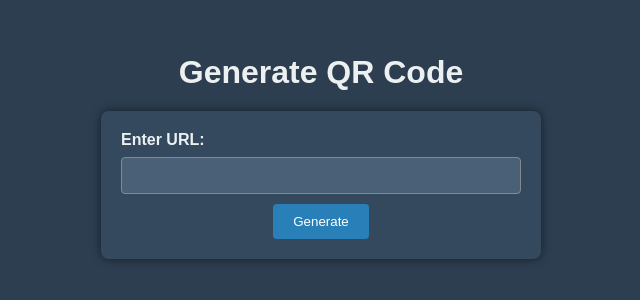
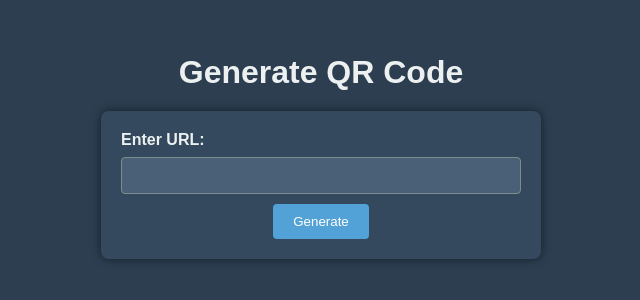
Before and after one commit to Vaibhav-shelke1/QR-Generater, a website: page public/index.html in a window 1280 px wide. Shown: the part 254-554 px from the top of the page, without its empty margins (319-959 px from the left). Drawn offline with Linux system fonts and the light colour scheme.

Commit message:
Update styles.css

```diff
--- a/public/styles.css
+++ b/public/styles.css
@@ -49,7 +49,7 @@ input[type="text"] {
 }
 
 button {
-    background-color: #2980b9; /* Blue button */
+    background-color: #52a2d7; /* Blue button */
     color: white;
     padding: 10px 20px;
     border: none;
@@ -59,7 +59,7 @@ button {
 }
 
 button:hover {
-    background-color: #1c6693; /* Darker blue on hover */
+    background-color: #0a0e10; /* Darker blue on hover */
 }
 
 /* Media Queries for Mobile Responsiveness */
```
